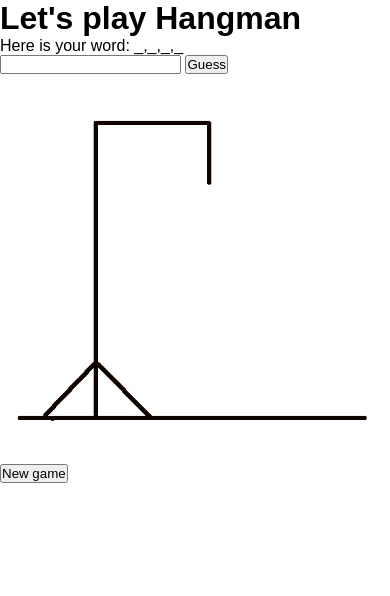
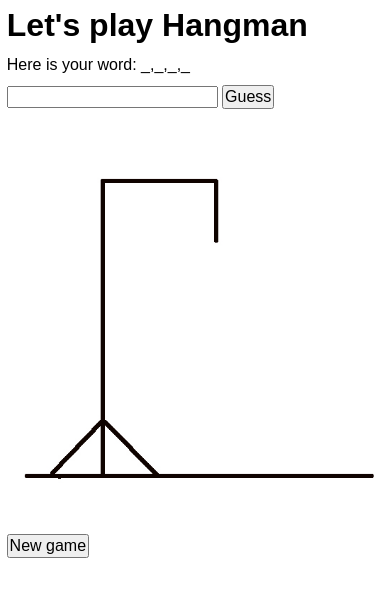
Before and after one commit to benfanderson/hangman, a plain HTML site: page index.html in a window 390 px wide. Drawn offline with Linux system fonts and the light colour scheme.

Commit message:
Completed v1 smartphone styling.

```diff
--- a/style.css
+++ b/style.css
@@ -7,8 +7,34 @@ body {
     font-family: Arial, Helvetica, sans-serif;
 }
 
+#container{
+    width:100%;
+    padding: 1.75%;
+}
+
+h1{
+    margin-bottom: 3%;
+}
+
+#guessWord, #form, #guessInput, #guessButton,#yourGuesses, #newGame{
+    font-size: 1em;
+    margin-bottom: 3%;
+}
+
+#gameStatus{
+    max-width: 98%;
+}
+
 #hangmanPic {
     width: 100%;
+}
+
+#guessButton {
+    padding: 0.2%;
+}
+
+#newGame {
+    padding: 0.2% 0.2% 0.5% 0.2%;
 }
 
 /*View for tablets*/
@@ -24,9 +50,8 @@ body {
         background-color: grey;
     }
 
-#container {
+    #container {
     width: 60%;
-    height: 100%;
     margin: auto;
     padding: 0.5% 3%;
     background-color: white;
@@ -39,12 +64,10 @@ body {
 
     #guessInput, #guessButton{
         font-size: 1em;
-        margin-bottom: 3%;
     }
 
     #guessWord, #form, #yourGuesses, #newGame{
         font-size: 1.5em;
-        margin-bottom: 3%;
     }
 
     #hangmanPic{
@@ -52,8 +75,4 @@ body {
         margin: 0 15%;
     }
 
-    #guessButton, #newGame {
-        padding: 0.2%;
-    }
-
 }
```
